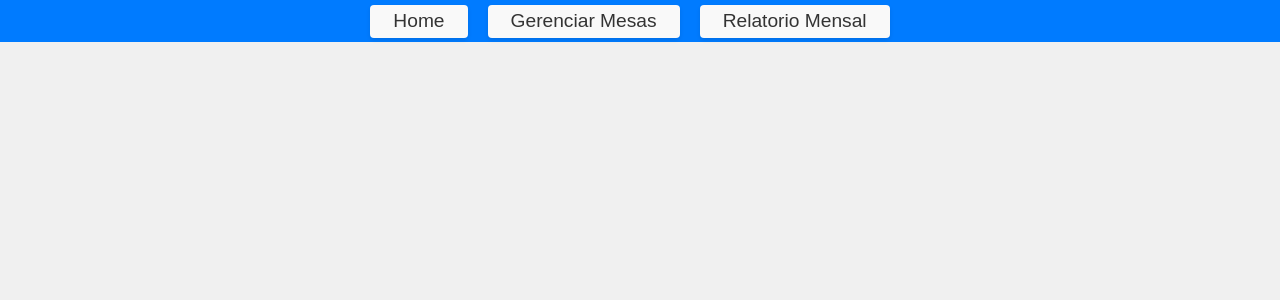
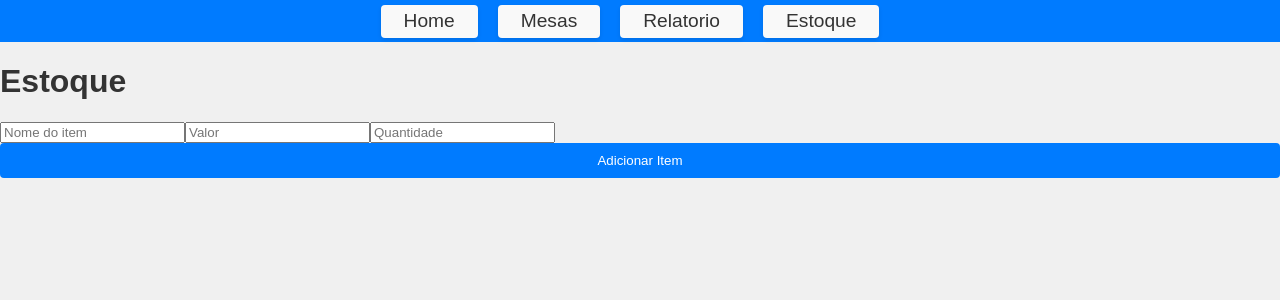
Before and after one commit to MateusProDev/sigpar, a React (Create React App) app in the folder my-app/: page /estoque in a window 1280 px wide. Shown: the top 300 px of the page. Built offline with nearby package versions, Linux system fonts and the light colour scheme; sample sign-in values are in the browser's storage.

Commit message:
add rota e componente estoque

```diff
--- a/my-app/src/App.jsx
+++ b/my-app/src/App.jsx
@@ -6,6 +6,7 @@ import JuntarMesasRelatorio from './components/JuntarMesasRelatorio';
 import RelatorioMensal from './components/RelatorioMensal';
 import Login from './components/Login';
 import PrivateRoute from './components/PrivateRoute';
+import Estoque from './components/Estoque'; // Importe o novo componente
 import './index.css';
 
 const App = () => {
@@ -32,6 +33,14 @@ const App = () => {
               </PrivateRoute>
             }
           />
+          <Route
+            path="/estoque"
+            element={
+              <PrivateRoute>
+                <Estoque /> {/* Nova rota para o estoque */}
+              </PrivateRoute>
+            }
+          />
         </Routes>
       </div>
     </Router>
--- /dev/null
+++ b/my-app/src/components/Estoque.jsx
@@ -0,0 +1,55 @@
+import React, { useState, useEffect } from 'react';
+
+const Estoque = () => {
+  const [estoque, setEstoque] = useState(() => {
+    const savedEstoque = localStorage.getItem('estoque');
+    return savedEstoque ? JSON.parse(savedEstoque) : [];
+  });
+
+  useEffect(() => {
+    localStorage.setItem('estoque', JSON.stringify(estoque));
+  }, [estoque]);
+
+  const adicionarItem = (nome, valor, quantidade) => {
+    setEstoque(prevEstoque => [
+      ...prevEstoque,
+      { nome, valor: parseFloat(valor), quantidade: parseInt(quantidade, 10) }
+    ]);
+  };
+
+  const removerItem = (index) => {
+    setEstoque(prevEstoque => prevEstoque.filter((_, i) => i !== index));
+  };
+
+  return (
+    <div>
+      <h1>Estoque</h1>
+      <div>
+        <input type="text" placeholder="Nome do item" id="nomeItem" />
+        <input type="number" placeholder="Valor" id="valorItem" />
+        <input type="number" placeholder="Quantidade" id="quantidadeItem" />
+        <button
+          onClick={() =>
+            adicionarItem(
+              document.getElementById('nomeItem').value,
+              document.getElementById('valorItem').value,
+              document.getElementById('quantidadeItem').value
+            )
+          }
+        >
+          Adicionar Item
+        </button>
+      </div>
+      <ul>
+        {estoque.map((item, index) => (
+          <li key={index}>
+            {item.nome} - R${item.valor.toFixed(2)} - Quantidade: {item.quantidade}
+            <button onClick={() => removerItem(index)}>Remover</button>
+          </li>
+        ))}
+      </ul>
+    </div>
+  );
+};
+
+export default Estoque;
--- a/my-app/src/components/GerenciamentoMesas.jsx
+++ b/my-app/src/components/GerenciamentoMesas.jsx
@@ -19,6 +19,11 @@ const GerenciamentoMesas = () => {
     return savedHistorico ? JSON.parse(savedHistorico) : [];
   });
 
+  const [estoque, setEstoque] = useState(() => {
+    const savedEstoque = localStorage.getItem('estoque');
+    return savedEstoque ? JSON.parse(savedEstoque) : [];
+  });
+
   useEffect(() => {
     localStorage.setItem('mesas', JSON.stringify(mesas));
   }, [mesas]);
@@ -27,24 +32,48 @@ const GerenciamentoMesas = () => {
     localStorage.setItem('historicoPedidos', JSON.stringify(historicoPedidos));
   }, [historicoPedidos]);
 
+  useEffect(() => {
+    localStorage.setItem('estoque', JSON.stringify(estoque));
+  }, [estoque]);
+
   const adicionarPedido = (mesaId, pedido) => {
+    const produtoEstoque = estoque.find(item => item.nome === pedido.nome);
+    if (produtoEstoque && produtoEstoque.quantidade > 0) {
       setMesas(prevMesas =>
         prevMesas.map(mesa =>
           mesa.id === mesaId ? { ...mesa, pedidos: [...mesa.pedidos, pedido] } : mesa
+        )
+      );
+      setEstoque(prevEstoque =>
+        prevEstoque.map(item =>
+          item.nome === pedido.nome
+            ? { ...item, quantidade: item.quantidade - 1 }
+            : item
         )
       );
       setHistoricoPedidos(prevHistorico => [
         ...prevHistorico,
         { ...pedido, data: new Date().toISOString() }
       ]);
+    } else {
+      alert('Produto indisponível no estoque.');
+    }
   };
 
   const removerPedido = (mesaId, pedidoIndex) => {
+    const pedidoRemovido = mesas.find(mesa => mesa.id === mesaId).pedidos[pedidoIndex];
     setMesas(prevMesas =>
       prevMesas.map(mesa =>
         mesa.id === mesaId ? {
           ...mesa, pedidos: mesa.pedidos.filter((_, index) => index !== pedidoIndex)
         } : mesa
+      )
+    );
+    setEstoque(prevEstoque =>
+      prevEstoque.map(item =>
+        item.nome === pedidoRemovido.nome
+          ? { ...item, quantidade: item.quantidade + 1 }
+          : item
       )
     );
   };
@@ -117,7 +146,7 @@ const GerenciamentoMesas = () => {
             mesa={mesa}
             adicionarPedido={adicionarPedido}
             removerPedido={removerPedido}
-            fecharMesa={fecharMesa} // Passando a função fecharMesa para o componente Mesa
+            fecharMesa={fecharMesa}
           />
         ))}
       </div>
--- a/my-app/src/components/NavBar/index.jsx
+++ b/my-app/src/components/NavBar/index.jsx
@@ -10,10 +10,13 @@ const NavBar = () => {
           <Link to="/">Home</Link>
         </li>
         <li>
-          <Link to="/juntarmesasrelatorio">Gerenciar Mesas</Link>
+          <Link to="/juntarmesasrelatorio">Mesas</Link>
         </li>
         <li>
-          <Link to="/RelatorioMensal">Relatorio Mensal</Link>
+          <Link to="/RelatorioMensal">Relatorio</Link>
+        </li>
+        <li>
+          <Link to="/Estoque">Estoque</Link>
         </li>
       </ul>
     </nav>
```
Lines whose indentation alone changed are shown as unchanged.
